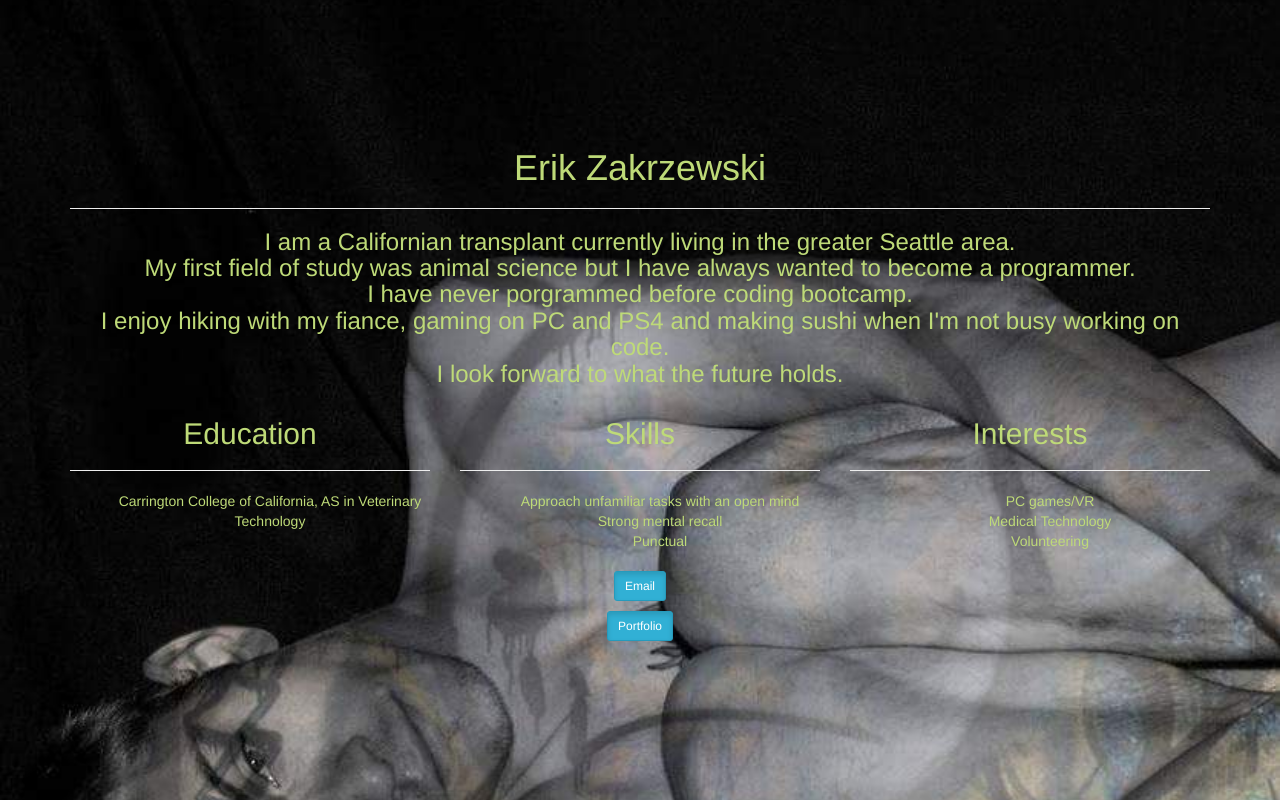
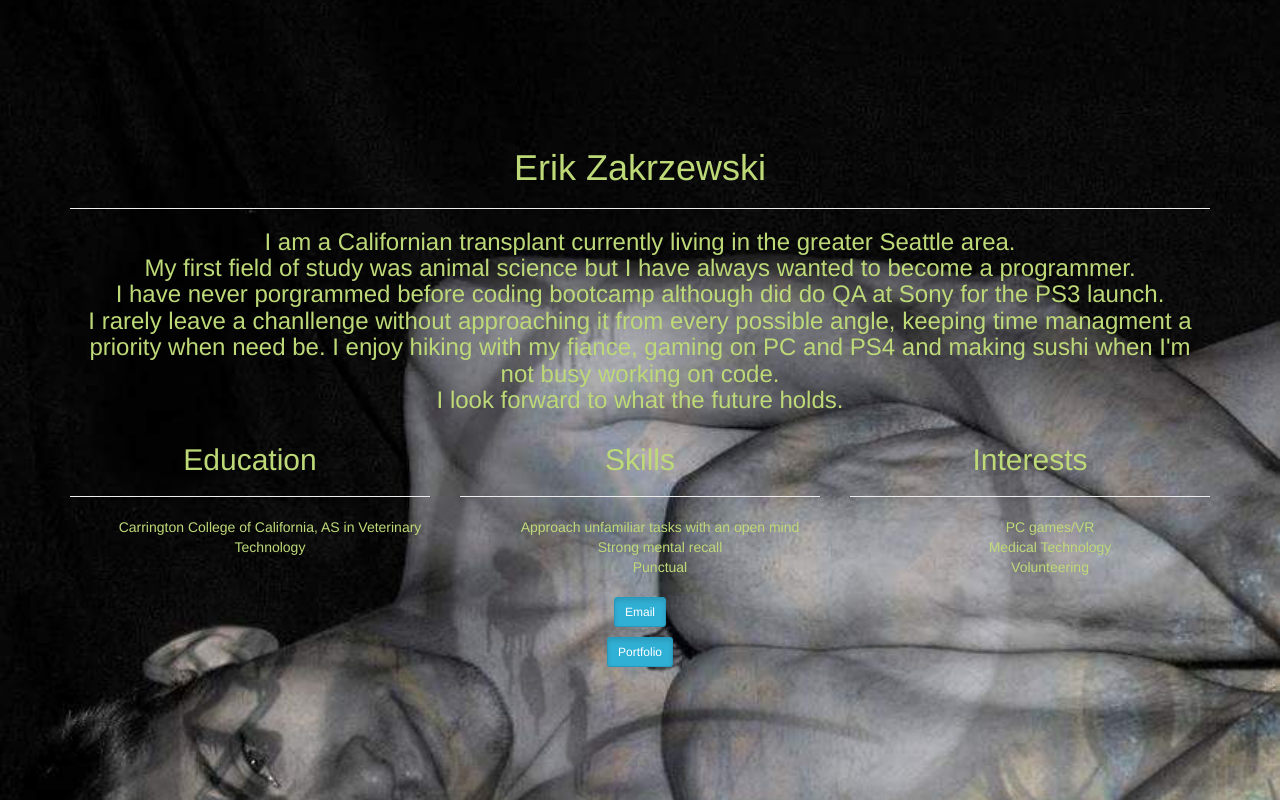
Before and after one commit to Erikzaksf/erikzaksf.github.io, a plain HTML site: page about.html in a window 1280 px wide. Drawn offline with Linux system fonts and the light colour scheme.

Commit message:
added to about me

```diff
--- a/about.html
+++ b/about.html
@@ -25,8 +25,9 @@
           <br>
           My first field of study was animal science but I have always wanted to become a programmer.
           <br>
-          I have never porgrammed before coding bootcamp.
+          I have never porgrammed before coding bootcamp although did do QA at Sony for the PS3 launch.
           <br>
+          I rarely leave a chanllenge without approaching it from every possible angle, keeping time managment a priority when need be.
           I enjoy hiking with my fiance, gaming on PC and PS4 and making sushi when I'm not busy working on code.
           <br>
 
```
